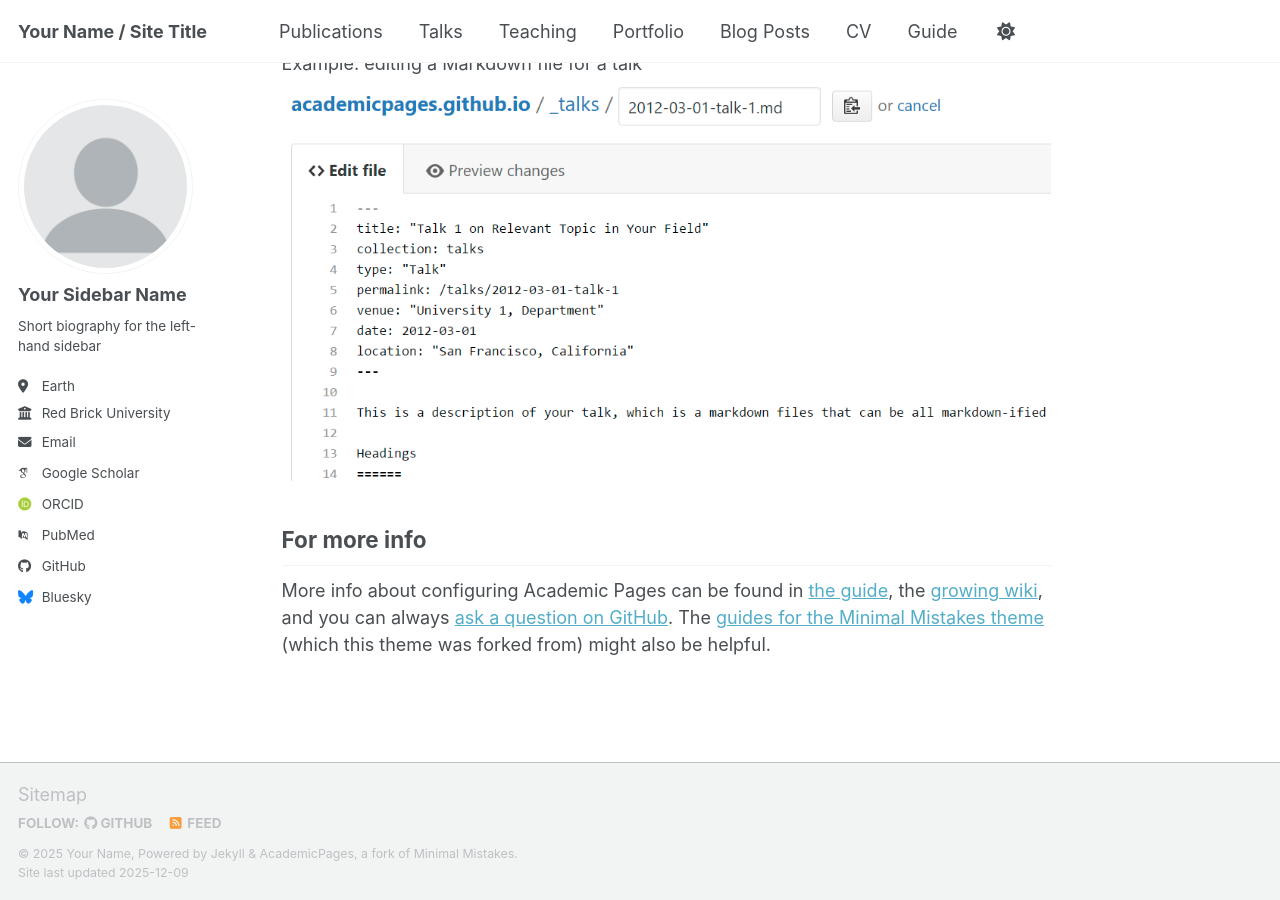
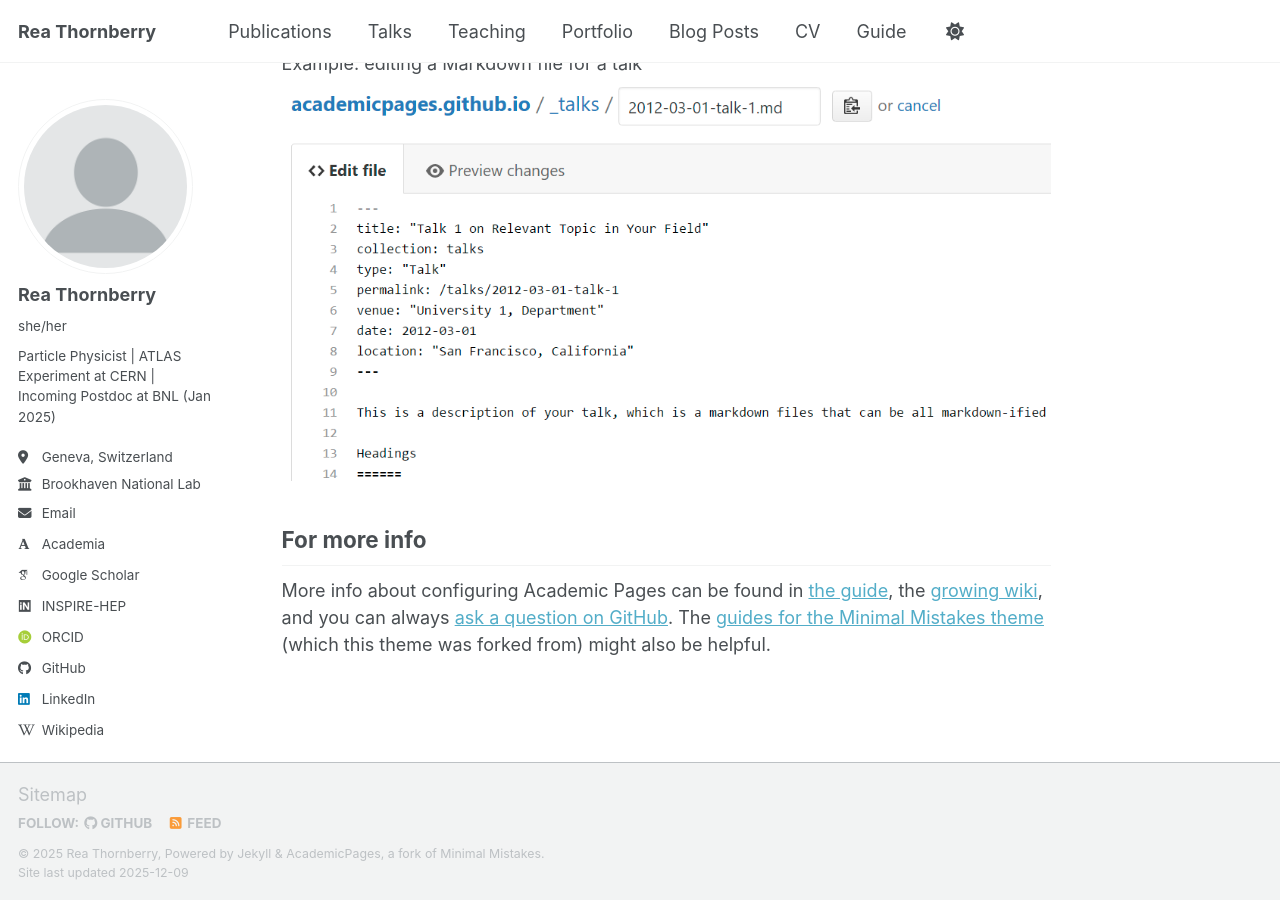
Before and after one commit to rethornberry/rethornberry-academic-website, a Jekyll site: the page built from _pages/about.md, in a window 1280 px wide and 900 px high, scrolled down 2718 px. Built offline with Jekyll 4.4.1, drawn with Linux system fonts in a browser that asks for light colours; some web fonts are replaced; a script bundle is joined from its source files by our own code; library files that are not in the unit come from our copies.

Commit message:
Update personal details and site configuration
Updated personal information and site settings for Rea Thornberry's academic portfolio.

```diff
--- a/_config.yml
+++ b/_config.yml
@@ -9,14 +9,13 @@
 # Basic Site Settings
 locale                   : "en-US"
 site_theme               : "default" # Currently available options are "default", "air"
-title                    : "Your Name / Site Title"
+title                    : "Rea Thornberry"
 title_separator          : "-"
-name                     : &name "Your Name"
-description              : &description "Your Name's academic portfolio"   # Update this with a general description of your site, this is the default if not overridden by a page
-url                      : https://academicpages.github.io # The base hostname & protocol for your site e.g. "https://[your GitHub username].github.io",
-                                                           # or if you already have some other page hosted on Github then use "https://[your GitHub username].github.io/[Your Repo Name]"
-baseurl                  : "" # the subpath of your site, e.g. "/blog"
-repository               : "academicpages/academicpages.github.io"
+name                     : &name "Rea Thornberry"
+description              : &description "Particle physicist working on Higgs boson pair production at CERN"
+url                      : https://rethornberry.github.io
+baseurl                  : "/rethornberry-academic-website" # the subpath of your site
+repository               : "rethornberry/rethornberry-academic-website"
 
 # Site Author - The following control what appear as part of the author content on the side bar.
 #               If a field is blank the icon and link will not appear, otherwise it will be shown.
@@ -24,24 +23,24 @@ repository               : "academicpages/academicpages.github.io"
 author:
   # Biographic information
   avatar           : "profile.png"
-  name             : "Your Sidebar Name"
-  pronouns         : # example: "she/her"
-  bio              : "Short biography for the left-hand sidebar"
-  location         : "Earth"
-  employer         : "Red Brick University"
+  name             : "Rea Thornberry"
+  pronouns         : "she/her"
+  bio              : "Particle Physicist | ATLAS Experiment at CERN | Incoming Postdoc at BNL (Jan 2025)"
+  location         : "Geneva, Switzerland"
+  employer         : "Brookhaven National Lab"
   uri              : # URL
-  email            : "none@example.org"
+  email            : "rthornbe@cern.ch"
 
   # Academic websites
-  academia         : # URL
+  academia         : "https://smu.academia.edu/ReaThornberry"
   arxiv            : # URL - Update with the correct link to your profile
-  googlescholar    : "https://scholar.google.com/citations?user=PS_CX0AAAAAJ"
-  inspire-hep      : # URL
+  googlescholar    : "https://scholar.google.com/citations?hl=en&user=0IbUcgEAAAAJ&view_op=list_works&sortby=pubdate"
+  inspire-hep      : "https://inspirehep.net/authors/3081300"
   impactstory      : # URL
-  orcid            : "https://orcid.org/yourorcidurl"
+  orcid            : "https://orcid.org/0009-0006-4037-0972"
   semantic         : # URL
   ssrn             : # URL
-  pubmed           : "https://www.ncbi.nlm.nih.gov/pubmed/?term=john+snow"
+  pubmed           : # URL
   researchgate     : # URL
   scopus           : # URL
   zotero           : # URL
@@ -51,13 +50,13 @@ author:
   bitbucket        : # Username - Update with your username on the site
   codepen          : # Username
   dribbble         : # Username
-  github           : "academicpages"
+  github           : "rethornberry"
   kaggle           : # Username
   stackoverflow    : # User number or user number and name (i.e., use "1" or "1/jeff-atwood")
 
   # Social media
   artstation       : # Username
-  bluesky          : "bsky.app" # Replace this with you Bluesky username
+  bluesky          : # Username
   facebook         : # Username
   flickr           : # Username
   foursquare       : # Username
@@ -66,7 +65,7 @@ author:
   keybase          : # Username
   instagram        : # Username
   lastfm           : # Username
-  linkedin         : # Username
+  linkedin         : "reagan-thornberry"
   mastodon         : # URL
   medium           : # URL
   pinterest        : # Username
@@ -77,7 +76,7 @@ author:
   twitter          : # Username for X / Twitter
   vine             : # Username
   weibo            : # Username
-  wikipedia        : # Username
+  wikipedia        : "rthornbe"
   xing             : # Username
   youtube          : # Username
   zhihu            : # Username
@@ -90,6 +89,12 @@ publication_category:
     title: 'Journal Articles'
   conferences:
     title: 'Conference Papers'
+  higgs:
+    title: 'Higgs Pair Production'
+  darkmatter:
+    title: 'Dark Matter'
+  technical:
+    title: 'ATLAS Public Notes'
 
 # Site Settings
 teaser                   :  # filename of teaser fallback teaser image placed in /images/ for social media previews
@@ -155,9 +160,10 @@ social:
 
 # Analytics
 analytics:
-  provider               :  "false" # false (default), "google", "google-universal", "google-analytics-4", "custom"
+  provider               : "google-gtag"
   google:
-    tracking_id          :
+    tracking_id          : "G-VPH3NB9GEC"
+    anonymize_ip         : false
 
 
 # Reading Files
```
